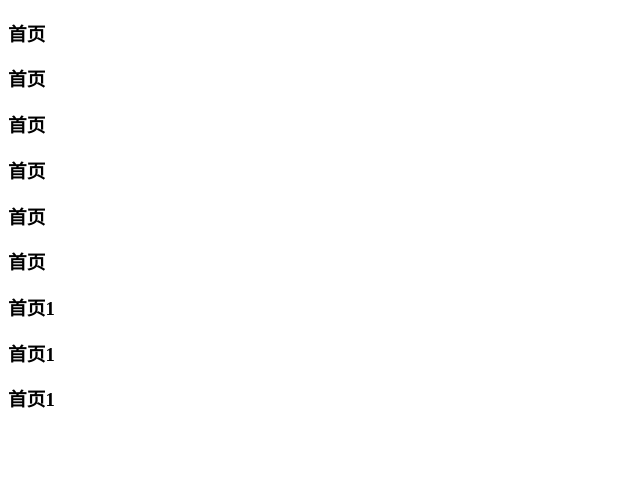
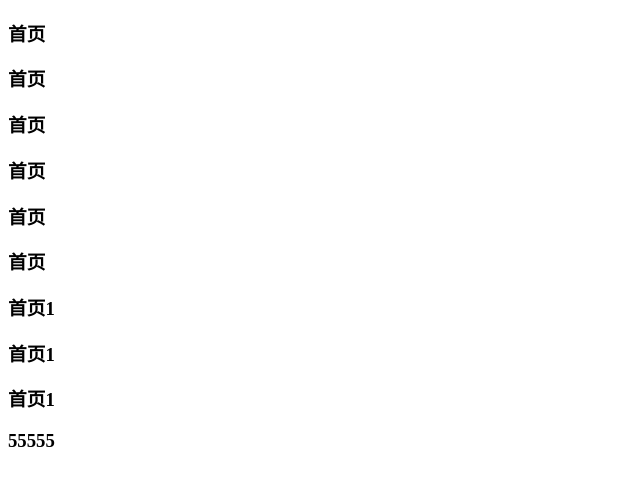
Before and after one commit to cindy-lin/app3, a plain HTML site: page index.html in a window 1280 px wide. Shown: the full height of the page, 0-640 px from the left. Drawn offline with Linux system fonts and the light colour scheme.

Commit message:
gaibian1

```diff
--- a/index.html
+++ b/index.html
@@ -14,5 +14,6 @@
 	<h3>首页1</h3>
 	<h3>首页1</h3>
 	<h3>首页1</h3>
+	<h3>55555</h3>
 </body>
 </html>
```
